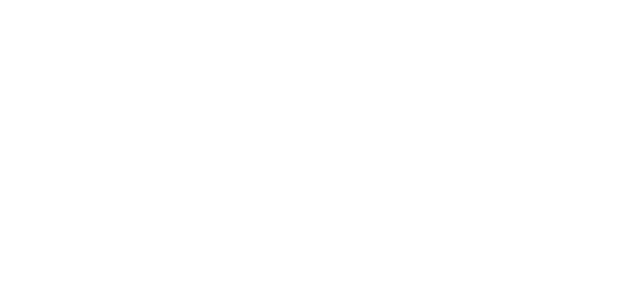
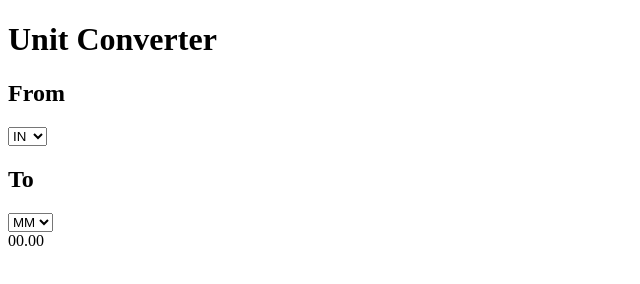
Before and after one commit to aidan-bauer/Unit-Converter, a plain HTML site: page index.html in a window 1280 px wide. Shown: the whole page, without its empty margins (0-640 px from the left). Drawn offline with Linux system fonts and the light colour scheme.

Commit message:
Added basic app layout

```diff
--- a/index.html
+++ b/index.html
@@ -1,5 +1,34 @@
 <!DOCTYPE HTML>
-<html>
-    <head></head>
-    <body></body>
+<html lang="en">
+    <head>
+		<title>Distance Unity Converter</title>
+	</head>
+    <body>
+		<div class="container">
+			<div class="header">
+				<h1>Unit Converter</h1>
+			</div>
+
+			<div class="body">
+				<div class="converter">
+					<h2>From</h2>
+					<select id="front">
+						<option value="in">IN</option>
+						<option value="ft">FT</option>
+						<option value="mi">MI</option>
+					</select>
+				</div>
+				<div class="converter">
+					<h2>To</h2>
+					<select id="to">
+						<option value="mm">MM</option>
+						<option value="cm">CM</option>
+						<option value="m">M</option>
+						<option value="km">KM</option>
+					</select>
+					<div id="output">00.00</div>
+				</div>
+			</div>
+		</div>
+	</body>
 </html>
```
Also changed, not shown: js/conversions.js (renamed from js/converstions.js).
